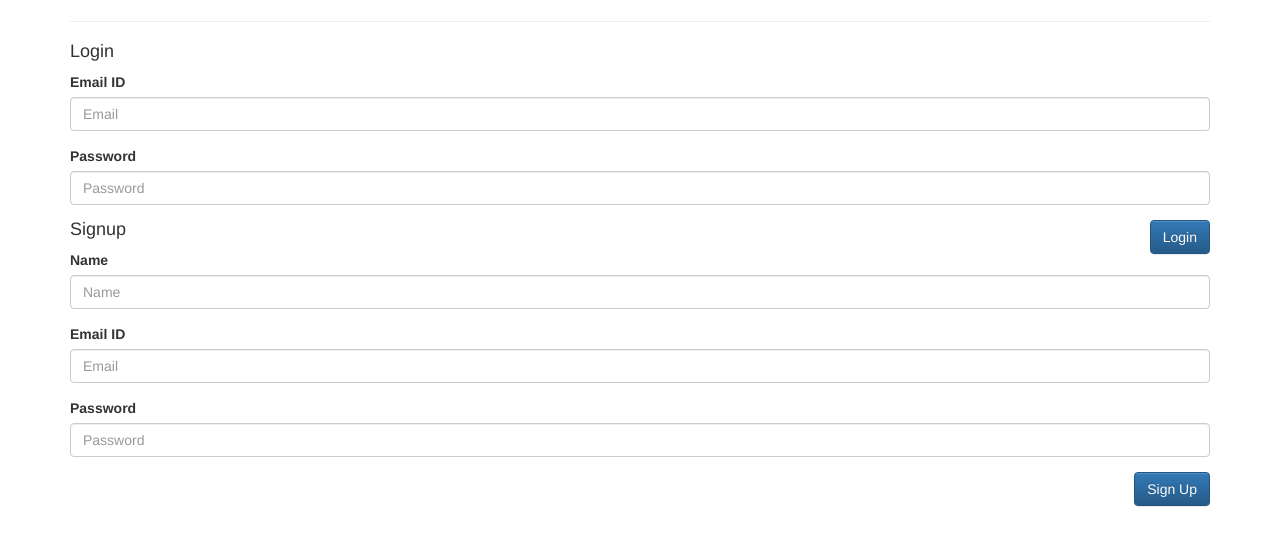
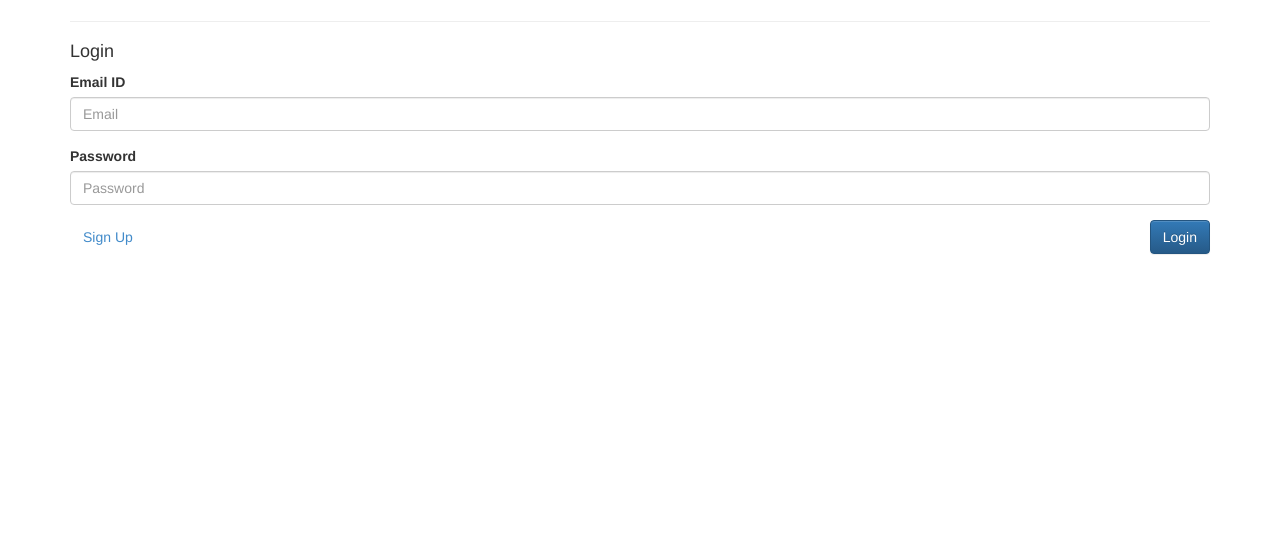
Before and after one commit to Piyush73-dba/attendance-system, a PHP site: page / in a window 1280 px wide. Shown: the part 52-598 px from the top of the page. Run offline with PHP 8.4, Linux system fonts and the light colour scheme; some libraries are stand-ins or nearby versions.

Commit message:
landing page

```diff
--- a/index.php
+++ b/index.php
@@ -20,7 +20,24 @@ if (isset($_SESSION['student_id'])) {
     <link rel="stylesheet" href="css/bootstrap-theme.min.css">
     <script src="js/jquery.min.js"></script>
     <script src="js/bootstrap.min.js"></script>
-    <script src="js/login.js"></script>
+    <script>
+        // JavaScript to toggle between login and signup forms
+        function toggleForms() {
+            var loginForm = document.getElementById('login');
+            var signupForm = document.getElementById('signup');
+            var toggleButton = document.getElementById('toggleButton');
+
+            if (loginForm.style.display === 'none') {
+                loginForm.style.display = 'block';
+                signupForm.style.display = 'none';
+                toggleButton.innerText = 'Sign Up';
+            } else {
+                loginForm.style.display = 'none';
+                signupForm.style.display = 'block';
+                toggleButton.innerText = 'Back to Login';
+            }
+        }
+    </script>
 </head>
 <body>
     <!-- Fixed navbar -->
@@ -48,6 +65,7 @@ if (isset($_SESSION['student_id'])) {
         <h2>For Students</h2>
         <hr>
         <h4>Login</h4>
+        <!-- Login form -->
         <form method="POST" action="login_handler.php" id="login">
             <div class="form-group">
                 <label>Email ID</label>
@@ -59,8 +77,9 @@ if (isset($_SESSION['student_id'])) {
             </div>
             <button class="btn btn-primary pull-right">Login</button>
         </form>
-        <h4>Signup</h4>
-        <form method="POST" action="signup_handler.php" id="signup">
+
+        <!-- Signup form (initially hidden) -->
+        <form method="POST" action="signup_handler.php" id="signup" style="display:none;">
             <div class="form-group">
                 <label>Name</label>
                 <input class="form-control" placeholder="Name" type="text" name="name" required>
@@ -75,6 +94,9 @@ if (isset($_SESSION['student_id'])) {
             </div>
             <button class="btn btn-primary pull-right">Sign Up</button>
         </form>
+
+        <!-- Button to toggle between login and signup -->
+        <button id="toggleButton" class="btn btn-link" onclick="toggleForms()">Sign Up</button>
     </div>
 </body>
 </html>
```
